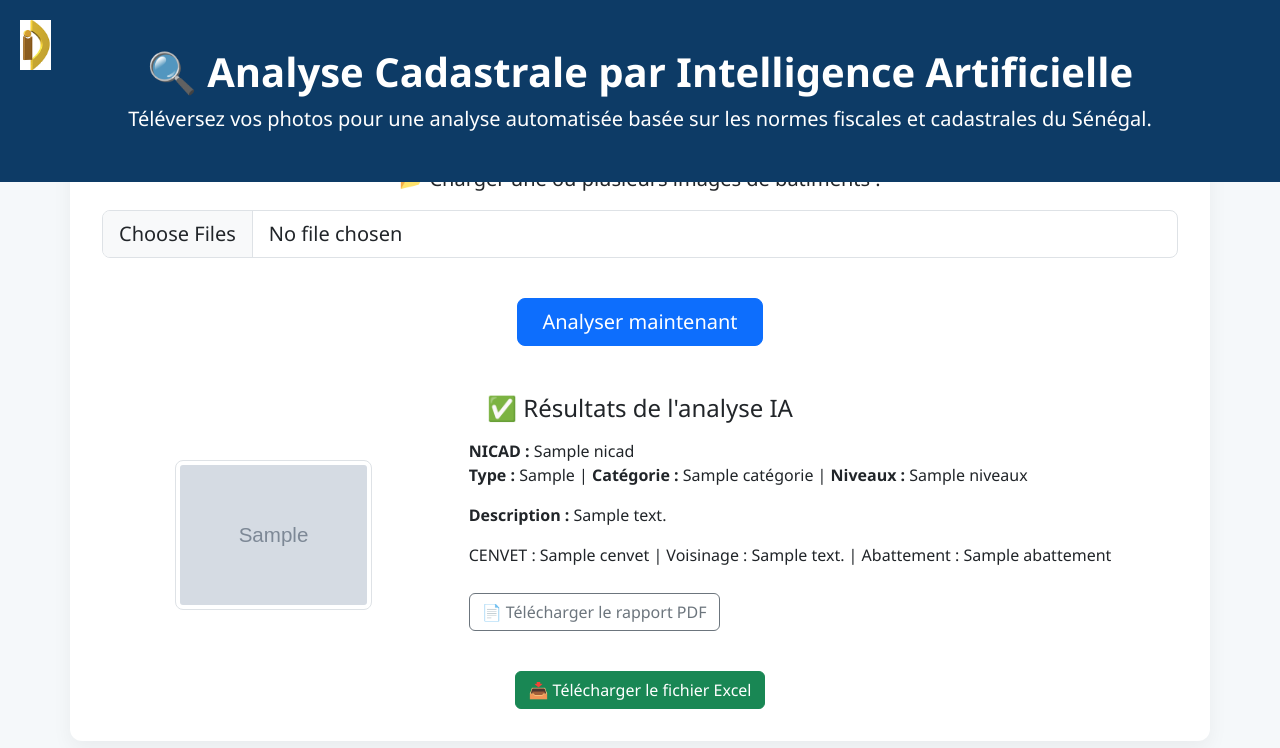
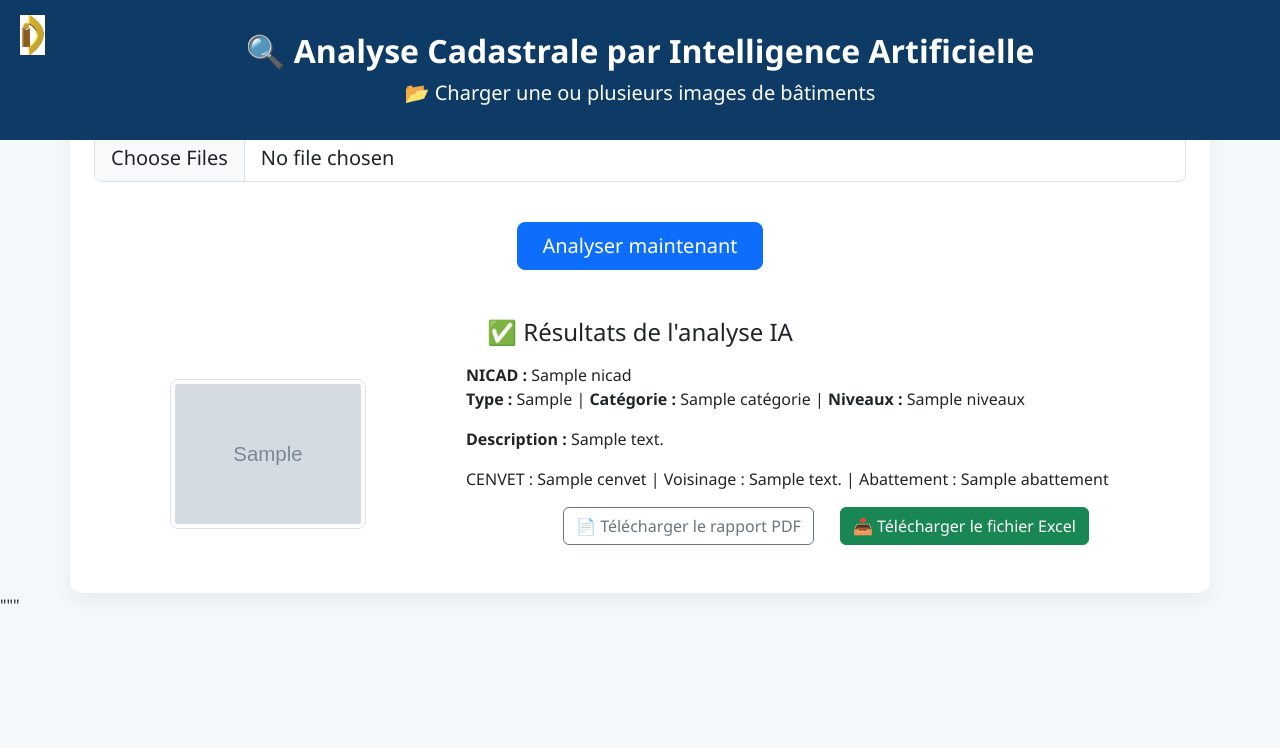
Before and after one commit to bambangom/catTest, a Flask app: template templates/index.html in a window 1280 px wide. Shown: the top 748 px of the page. Run offline with Flask 3, Linux system fonts and the light colour scheme; the template is opened without the code that fills it: most values are stand-ins (such as "Sample title", 1, 10 or a date in 2020); grey boxes marked "Sample" are stand-in pictures.

Commit message:
🚀 Initial commit - Analyse Cadastrale IA DGID

```diff
--- a/app.py
+++ b/app.py
@@ -1,4 +1,4 @@
-from flask import Flask, render_template, request, send_file, send_from_directory, url_for
+from flask import Flask, render_template, request, send_file, send_from_directory, url_for, abort
 import openai, os, base64, pandas as pd, json, ast
 from werkzeug.utils import secure_filename
 from reportlab.lib.pagesizes import A4
@@ -13,7 +13,6 @@ app.config["RESULT_FOLDER"] = "results"
 os.makedirs(app.config["UPLOAD_FOLDER"], exist_ok=True)
 os.makedirs(app.config["RESULT_FOLDER"], exist_ok=True)
 
-# ✅ Initialiser le client OpenAI
 client = openai.OpenAI(api_key=os.getenv("OPENAI_API_KEY"))
 
 def analyse_image_bytes(image_bytes):
@@ -59,7 +58,6 @@ def analyse_image_bytes(image_bytes):
         print("📥 Réponse OpenAI brute :")
         print(content)
 
-        # ✅ Essayer de parser correctement le JSON
         try:
             json_part = content.split("{", 1)[1].rsplit("}", 1)[0]
             return json.loads("{" + json_part + "}")
@@ -81,7 +79,7 @@ def index():
 
         for file in files:
             if not file.filename.lower().endswith((".png", ".jpg", ".jpeg")):
-                continue  # Ignorer fichiers non images
+                continue
 
             filename = secure_filename(file.filename)
             filepath = os.path.join(app.config["UPLOAD_FOLDER"], filename)
@@ -90,7 +88,6 @@ def index():
                 image_bytes = f.read()
 
             data = analyse_image_bytes(image_bytes)
-
             results.append({
                 "image_url": url_for('uploaded_file', filename=filename),
                 "NICAD": filename.rsplit(".", 1)[0],
@@ -118,13 +115,19 @@ def telecharger():
 
 @app.route("/pdf/<nicad>")
 def generate_pdf(nicad):
-    path = os.path.join(app.config["RESULT_FOLDER"], f"{nicad}.pdf")
     result_file = os.path.join(app.config["RESULT_FOLDER"], "analyse.xlsx")
     df = pd.read_excel(result_file)
-    row = df[df["NICAD"] == nicad].iloc[0]
-    image_path = os.path.join(app.config["UPLOAD_FOLDER"], nicad + ".jpg")  # ajuste si .jpeg/.png
+    df["NICAD_CLEAN"] = df["NICAD"].astype(str).str.rsplit(".", 1).str[0]
+    match = df[df["NICAD_CLEAN"] == nicad]
 
-    c = canvas.Canvas(path, pagesize=A4)
+    if match.empty:
+        return abort(404, description=f"NICAD {nicad} non trouvé.")
+
+    row = match.iloc[0]
+    image_path = os.path.join(app.config["UPLOAD_FOLDER"], nicad + ".jpg")
+
+    pdf_path = os.path.join(app.config["RESULT_FOLDER"], f"{nicad}.pdf")
+    c = canvas.Canvas(pdf_path, pagesize=A4)
     width, height = A4
     y = height - 50
 
@@ -153,8 +156,7 @@ def generate_pdf(nicad):
             print(f"Erreur image PDF : {e}")
 
     c.save()
-    return send_file(path, as_attachment=True)
+    return send_file(pdf_path, as_attachment=True)
 
-# ✅ Important pour Render
 if __name__ == "__main__":
     app.run(host="0.0.0.0", port=5000)
--- a/templates/index.html
+++ b/templates/index.html
@@ -13,55 +13,45 @@
     .hero {
       background: #0d3b66;
       color: white;
-      padding: 3rem 2rem 2rem;
+      padding: 2rem 1rem;
       text-align: center;
       position: relative;
     }
     .logo-dgid {
       position: absolute;
-      top: 20px;
+      top: 15px;
       left: 20px;
-      height: 50px;
+      height: 40px;
     }
     .hero h1 {
-      font-size: 2.5rem;
+      font-size: 2rem;
       font-weight: bold;
     }
     .upload-section {
-      margin-top: -50px;
+      margin-top: -30px;
       background: white;
-      padding: 2rem;
+      padding: 1.5rem;
       border-radius: 12px;
       box-shadow: 0 8px 20px rgba(0, 0, 0, 0.05);
     }
     .img-preview {
-      max-height: 120px;
+      max-height: 100px;
       object-fit: cover;
       border-radius: 8px;
       margin: 5px;
-    }
-    .preview-box {
-      position: relative;
-      display: inline-block;
-    }
-    .remove-btn {
-      position: absolute;
-      top: 0;
-      right: 0;
-      background: red;
-      color: white;
-      border: none;
-      border-radius: 50%;
-      padding: 0 7px;
-      font-size: 16px;
-      cursor: pointer;
     }
     .image-result {
       max-height: 150px;
       border-radius: 8px;
     }
     .pdf-button {
-      margin-top: 10px;
+      margin-right: 10px;
+    }
+    .btn-wrap {
+      display: flex;
+      justify-content: center;
+      gap: 1rem;
+      flex-wrap: wrap;
     }
   </style>
 </head>
@@ -70,12 +60,11 @@
   <div class="hero">
     <img src="{{ url_for('static', filename='dgid-logo3.png') }}" alt="DGID Logo" class="logo-dgid">
     <h1>🔍 Analyse Cadastrale par Intelligence Artificielle</h1>
-    <p class="lead">Téléversez vos photos pour une analyse automatisée basée sur les normes fiscales et cadastrales du Sénégal.</p>
+    <p class="lead mb-0">📂 Charger une ou plusieurs images de bâtiments</p>
   </div>
 
   <div class="container upload-section">
     <form method="POST" enctype="multipart/form-data" class="text-center" id="uploadForm">
-      <label class="form-label fs-5 mb-3">📂 Charger une ou plusieurs images de bâtiments :</label>
       <input class="form-control form-control-lg mb-4" type="file" name="images" id="fileInput" multiple required>
       <div id="previewArea" class="d-flex flex-wrap justify-content-center mb-3"></div>
       <button type="submit" class="btn btn-primary btn-lg px-4">Analyser maintenant</button>
@@ -97,13 +86,13 @@
         <p>CENVET : {{ r["CENVET"] }} |
            Voisinage : {{ r["Voisinage"] }} |
            Abattement : {{ r["Abattement"] }}</p>
-        <a href="/pdf/{{ r.NICAD }}" class="btn btn-outline-secondary pdf-button">📄 Télécharger le rapport PDF</a>
+        <div class="btn-wrap mt-2">
+          <a href="/pdf/{{ r.NICAD }}" class="btn btn-outline-secondary pdf-button">📄 Télécharger le rapport PDF</a>
+          <a href="/telecharger" class="btn btn-success">📥 Télécharger le fichier Excel</a>
+        </div>
       </div>
     </div>
     {% endfor %}
-    <div class="text-center">
-      <a href="/telecharger" class="btn btn-success mt-3">📥 Télécharger le fichier Excel</a>
-    </div>
     {% endif %}
   </div>
 
@@ -113,39 +102,19 @@
 
     input.addEventListener("change", () => {
       preview.innerHTML = "";
-      const files = Array.from(input.files);
-      files.forEach((file, i) => {
+      Array.from(input.files).forEach((file, i) => {
         const reader = new FileReader();
         reader.onload = () => {
-          const container = document.createElement("div");
-          container.classList.add("preview-box");
-
           const img = document.createElement("img");
           img.src = reader.result;
           img.className = "img-preview";
-
-          const btn = document.createElement("button");
-          btn.textContent = "×";
-          btn.className = "remove-btn";
-          btn.onclick = () => removeImage(i);
-
-          container.appendChild(img);
-          container.appendChild(btn);
-          preview.appendChild(container);
+          preview.appendChild(img);
         };
         reader.readAsDataURL(file);
       });
     });
-
-    function removeImage(index) {
-      const dt = new DataTransfer();
-      const files = Array.from(input.files);
-      files.splice(index, 1);
-      files.forEach(f => dt.items.add(f));
-      input.files = dt.files;
-      input.dispatchEvent(new Event("change"));
-    }
   </script>
 
 </body>
 </html>
+"""
```
